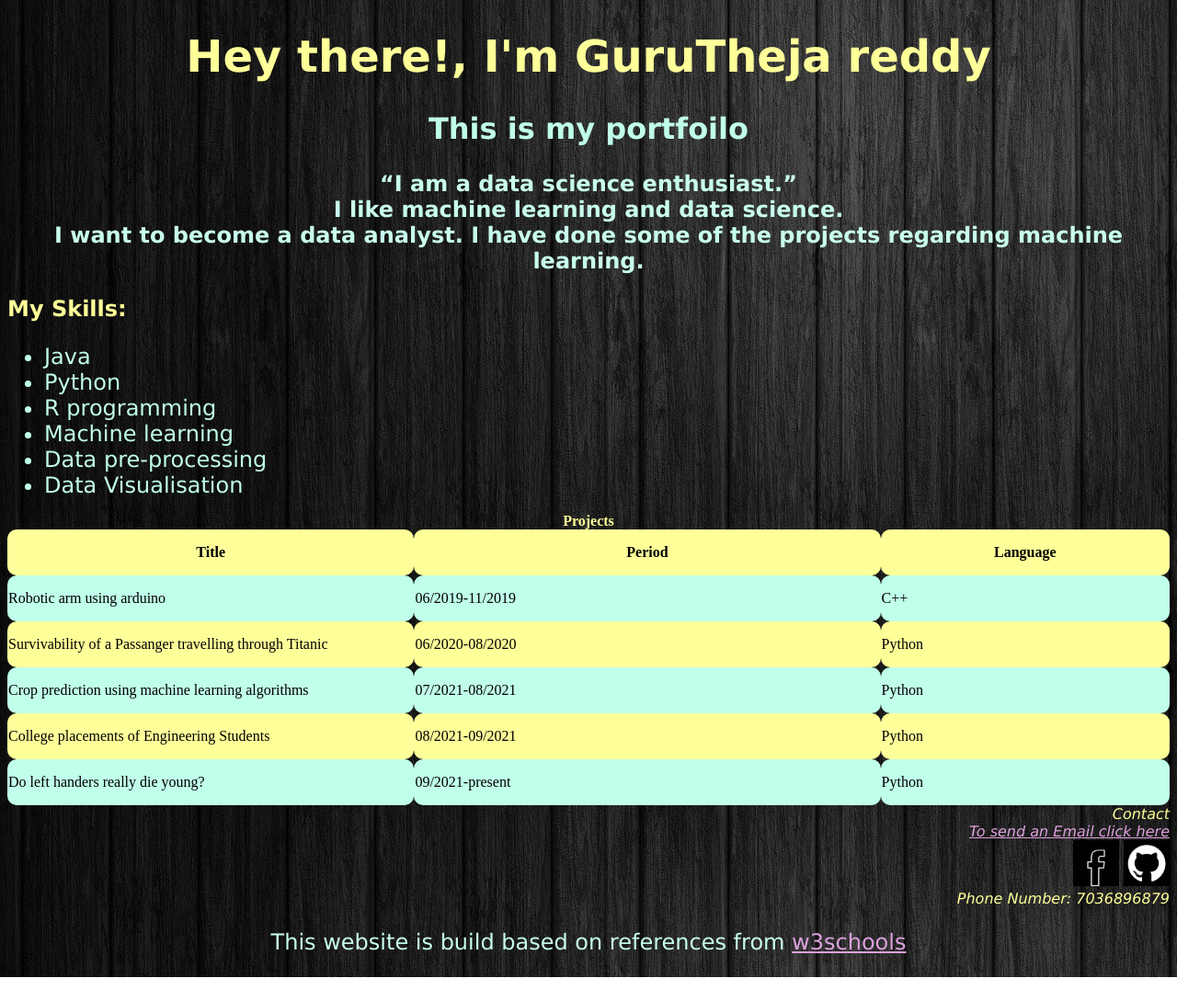
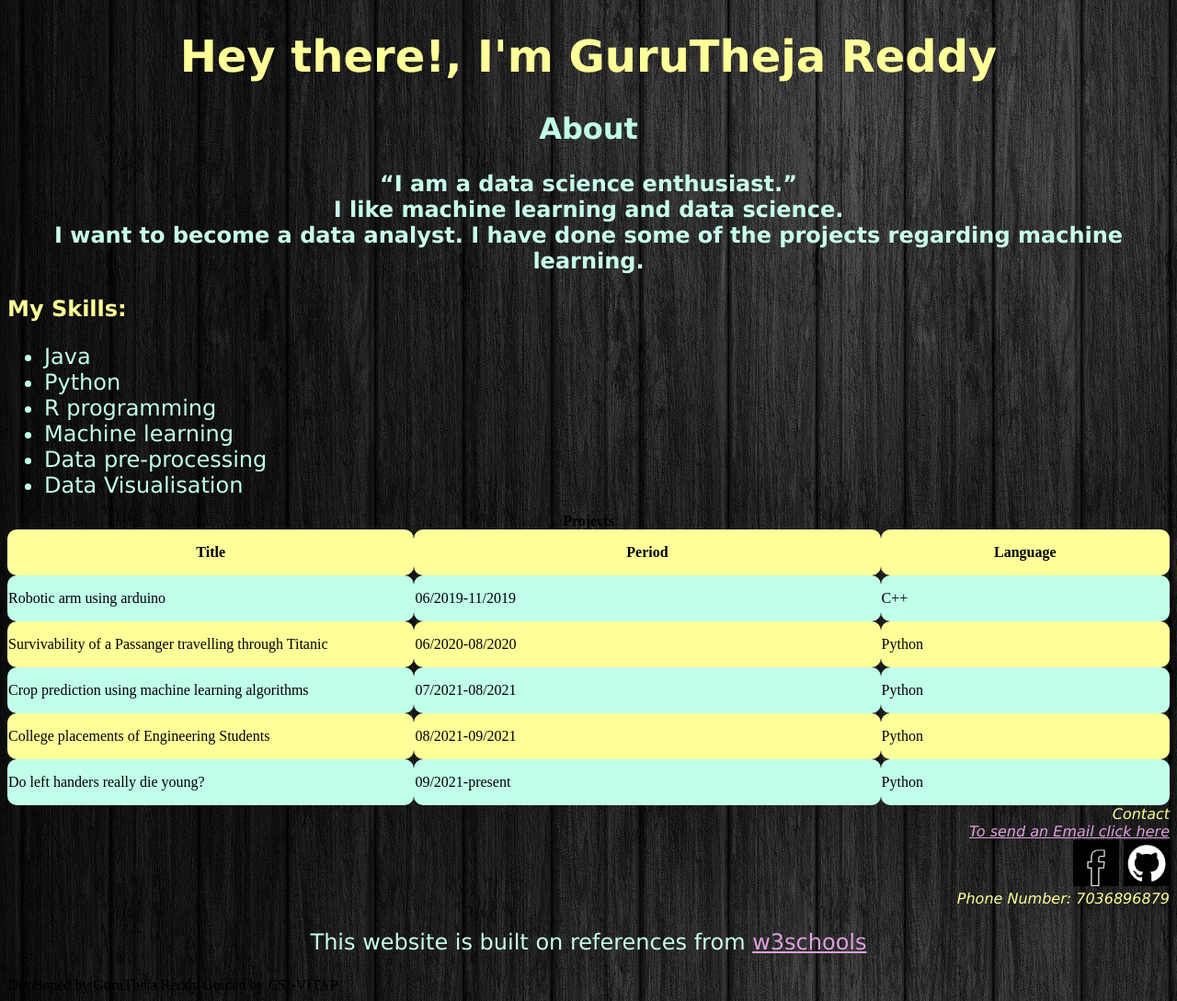
Before and after one commit to CSI-VIT-AP/19BCD7034-GuruTheja, a plain HTML site: page Day4/Day4.0.html in a window 1280 px wide. Shown: the part 480-1569 px from the top of the page at 92% size. Before the commit the page ends 1543 px from the top, so only its background shows below. Drawn offline with Linux system fonts and the light colour scheme.

Commit message:
Add files via upload

```diff
--- a/Day4/Day4.0.html
+++ b/Day4/Day4.0.html
@@ -1,27 +1,35 @@
 <!DOCTYPE html>
-
 <html lang="en-us">
+<meta name="viewport" content="width=device-width, initial-scale=1.0">
 <head>
     <title>Day4.0</title>
     <link rel="stylesheet" href="StyleSheet.css">
 </head>
-<body>
+<body id="home" >
     <ul class="li1">
         <li><a href="#home">Home</a></li>
         <li><a href="#about">About</a></li>
         <li><a href="#projects">Projects</a></li>
         <li><a href="#contact">Contact</a></li>
     </ul>
+<!-- <button id="button" type="button" onclick="light()">Light Mode</button>
+<script>
+function light() {
+  var pic;
+  pic = "image/light.jpg"
+  document.getElementById('home').src = pic;
+}
+</script>-->
     <img id="pic" src="image/GTR.jpg" alt="GTR's Photo">
-    <h1>Hey there!, I'm GuruTheja reddy</h1>
-    <h2>This is my portfoilo</h2>
-    <p>
+    <h1 id="hello">Hey there!, I'm GuruTheja Reddy</h1>
+    <h2 id="about">About</h2>
+    <p class="about">
         <b>
             <q>I am a data science enthusiast.</q><br> I like machine learning and data science.<br>I want to become a data analyst.
             I have done some of the projects regarding machine learning.
         </b>
-        <!--just adding a comment-->
     </p>
+    <div>
         <h3>My Skills:</h3>
         <ul class="skills">
             <li>Java</li>
@@ -31,8 +39,9 @@
             <li>Data pre-processing</li>
             <li>Data Visualisation</li>
         </ul>
-    <table style="width:100%;height:300px">
-        <caption style="color:#ffff99"><b>Projects</b></caption>
+    </div>
+    <table id="projects" style="width:100%;height:300px">
+        <caption id="caption" ><b>Projects</b></caption>
         <tr>
             <th style="width:35%">Title</th>
             <th>Period</th>
@@ -64,13 +73,15 @@
             <td>Python</td>
         </tr>
     </table>
-    <address>
+    <address id="contact" >
         Contact<br>
         <a href="malito:guruteja26@gmail.com" title="To send an Email">To send an Email click here</a><br>
         <a href="https://www.facebook.com/gurutheja.thota/"> <img id="fb" src="image/fb.jpg" alt="facebook"></a>
         <a href="https://github.com/gurutheja26"><img id="github" src="image/git.png" alt="Github"></a><br>
         Phone Number: 7036896879
     </address>
-    <p>
-        This website is build based on references from <a href="https://www.w3schools.com/" target="_blank">w3schools</a>
+    <p id="reference">
+        This website is built on references from <a href="https://www.w3schools.com/" target="_blank">w3schools</a>
     </p>
+    <footer id="footer">Developed by GuruTheja Reddy
+        Guided by CSI-VITAP</footer>
```
Also changed, not shown: Day4/Image/light.jpg (added). Lines whose indentation alone changed are shown as unchanged.
